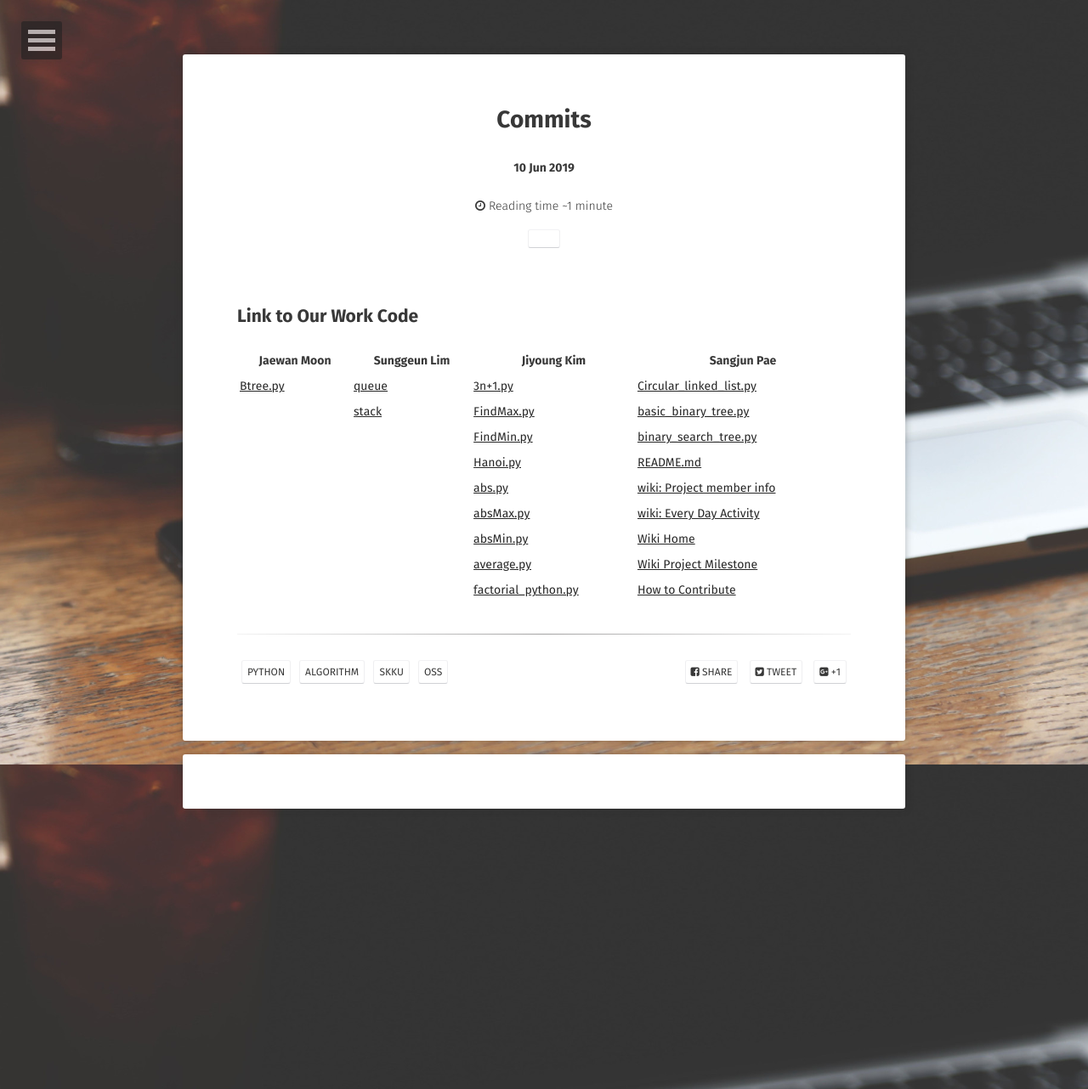
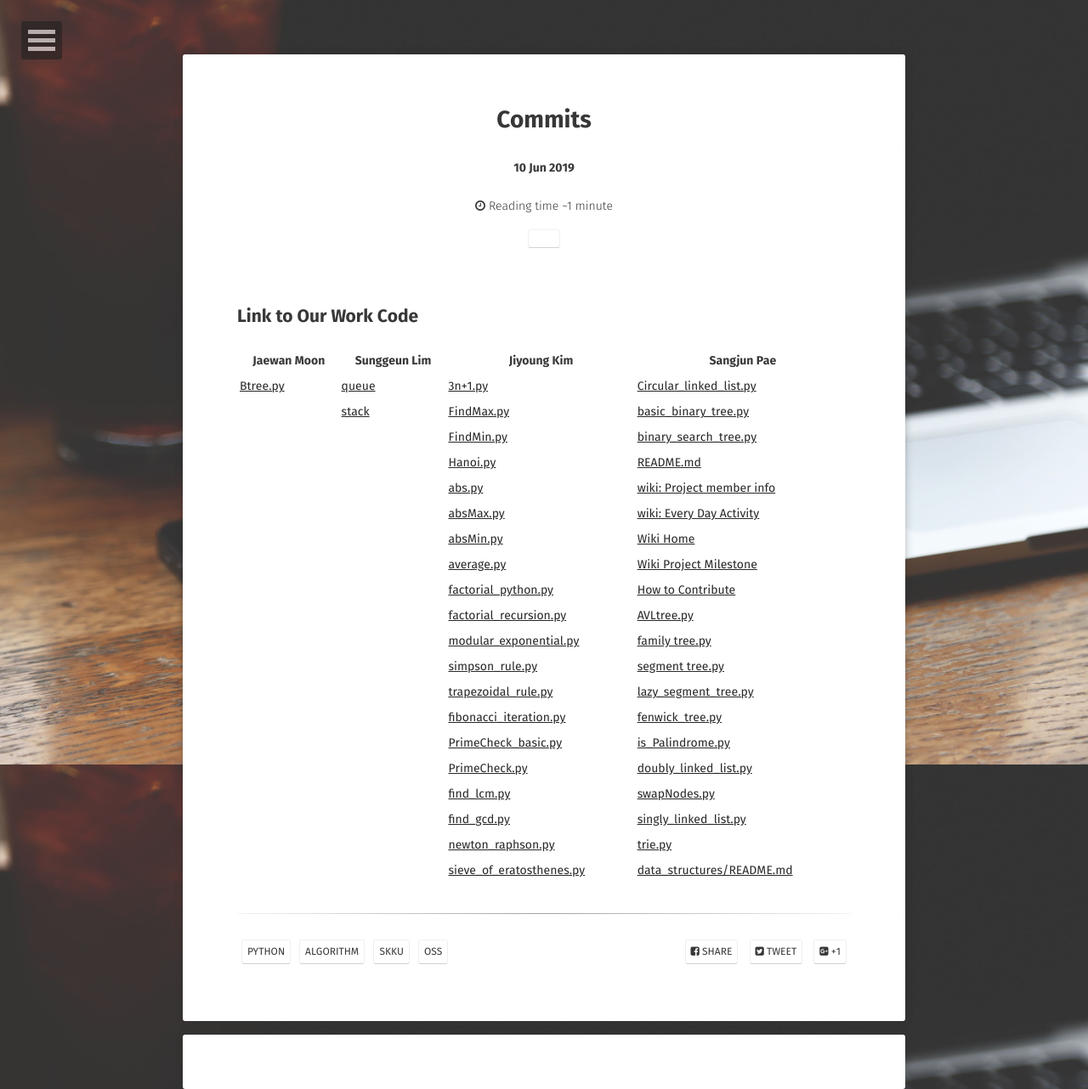
Before and after one commit to 19-1-skku-oss/2019-1-OSS-E5, a Jekyll site: the page built from _posts/2019-06-10-commits.md, in a window 1280 px wide. Shown: the whole page at 85% size. Built offline with Jekyll 4.4.1, drawn with Linux system fonts in a browser that asks for light colours; some web fonts are replaced; comment, search, counter and statistics services are not loaded.

Commit message:
Add commit history

```diff
--- a/_posts/2019-06-10-commits.md
+++ b/_posts/2019-06-10-commits.md
@@ -24,3 +24,14 @@ comments: true
 |||[absMin.py](https://github.com/19-1-skku-oss/2019-1-OSS-E5/blob/master/absMin.py)|[Wiki Home](https://github.com/19-1-skku-oss/2019-1-OSS-E5/wiki)
 |||[average.py](https://github.com/19-1-skku-oss/2019-1-OSS-E5/blob/master/Python/maths_revised/average.py)|[Wiki Project Milestone](https://github.com/19-1-skku-oss/2019-1-OSS-E5/wiki/Project-Milestone)
 |||[factorial_python.py](https://github.com/19-1-skku-oss/2019-1-OSS-E5/blob/master/Python/maths_revised/factorial_python.py)|[How to Contribute](https://github.com/19-1-skku-oss/2019-1-OSS-E5/blob/master/CONTRIBUTING.md)
+|||[factorial_recursion.py](https://github.com/19-1-skku-oss/2019-1-OSS-E5/blob/master/Python/maths_revised/factorial_recursion.py)|[AVLtree.py](https://github.com/19-1-skku-oss/2019-1-OSS-E5/blob/master/Python/data_structures/graphs%20%26%20tree/binary%20tree/AVLtree.py)
+|||[modular_exponential.py](https://github.com/19-1-skku-oss/2019-1-OSS-E5/blob/master/Python/maths_revised/modular_exponential.py)|[family tree.py](https://github.com/19-1-skku-oss/2019-1-OSS-E5/blob/master/Python/data_structures/tree/family%20tree.py)
+|||[simpson_rule.py](https://github.com/19-1-skku-oss/2019-1-OSS-E5/blob/master/Python/maths_revised/simpson_rule.py)|[segment tree.py](https://github.com/19-1-skku-oss/2019-1-OSS-E5/blob/master/Python/data_structures/tree/binary%20tree/fenwick_tree.py)
+|||[trapezoidal_rule.py](https://github.com/19-1-skku-oss/2019-1-OSS-E5/blob/master/Python/maths_revised/trapezoidal_rule.py)|[lazy_segment_tree.py](https://github.com/19-1-skku-oss/2019-1-OSS-E5/blob/master/Python/data_structures/tree/binary%20tree/lazy_segment_tree.py)
+|||[fibonacci_iteration.py](https://github.com/19-1-skku-oss/2019-1-OSS-E5/blob/master/Python/maths_revised/fibonacci_iteration.py)|[fenwick_tree.py](https://github.com/19-1-skku-oss/2019-1-OSS-E5/blob/master/Python/data_structures/tree/binary%20tree/fenwick_tree.py)
+|||[PrimeCheck_basic.py](https://github.com/19-1-skku-oss/2019-1-OSS-E5/blob/master/Python/maths_revised/PrimeCheck_basic.py)|[is_Palindrome.py](https://github.com/19-1-skku-oss/2019-1-OSS-E5/blob/master/Python/data_structures/linked_list/is_Palindrome.py)
+|||[PrimeCheck.py](https://github.com/19-1-skku-oss/2019-1-OSS-E5/blob/master/Python/maths_revised/PrimeCheck.py)|[doubly_linked_list.py](https://github.com/19-1-skku-oss/2019-1-OSS-E5/blob/master/Python/data_structures/linked_list/doubly_linked_list.py)
+|||[find_lcm.py](https://github.com/19-1-skku-oss/2019-1-OSS-E5/blob/master/Python/maths_revised/find_lcm.py)|[swapNodes.py](https://github.com/19-1-skku-oss/2019-1-OSS-E5/blob/master/Python/data_structures/linked_list/swapNodes.py)
+|||[find_gcd.py](https://github.com/19-1-skku-oss/2019-1-OSS-E5/blob/master/Python/maths_revised/find_gcd.py)|[singly_linked_list.py](https://github.com/19-1-skku-oss/2019-1-OSS-E5/blob/master/Python/data_structures/linked_list/singly_linked_list.py)
+|||[newton_raphson.py](https://github.com/19-1-skku-oss/2019-1-OSS-E5/tree/master/Python/maths)|[trie.py](https://github.com/19-1-skku-oss/2019-1-OSS-E5/blob/master/Python/data_structures/tree/trie.py)
+|||[sieve_of_eratosthenes.py](https://github.com/19-1-skku-oss/2019-1-OSS-E5/blob/master/Python/maths_revised/sieve_of_eratosthenes.py)|[data_structures/README.md](https://github.com/19-1-skku-oss/2019-1-OSS-E5/blob/master/Python/data_structures/README.md)
```
